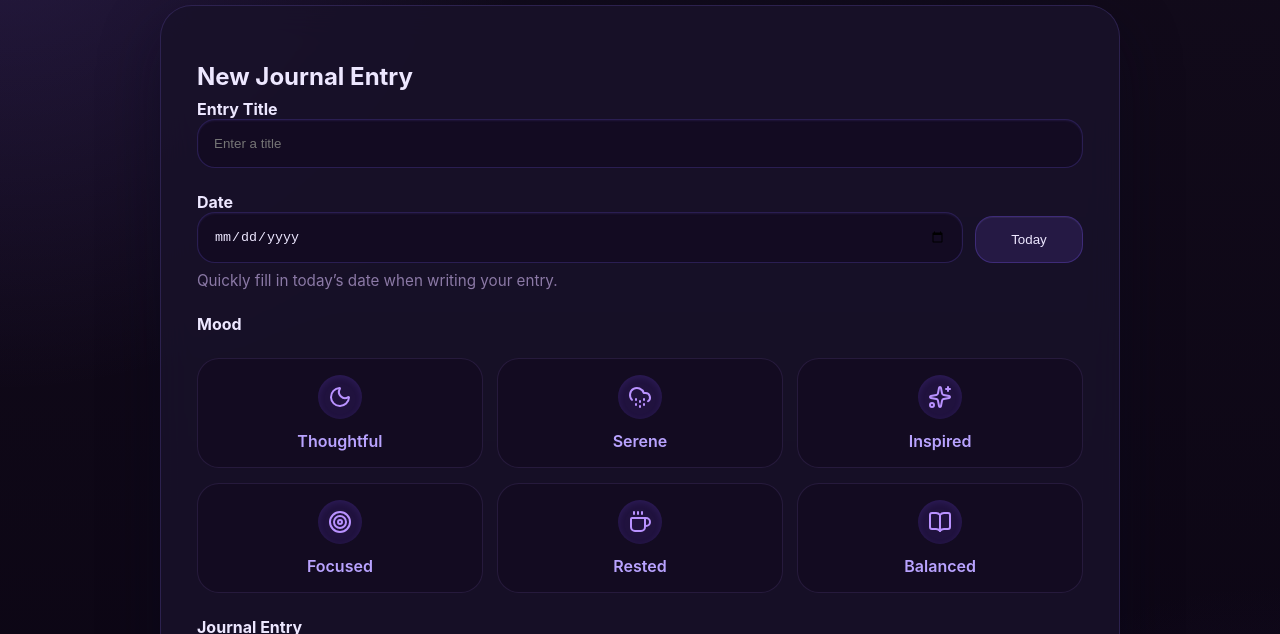
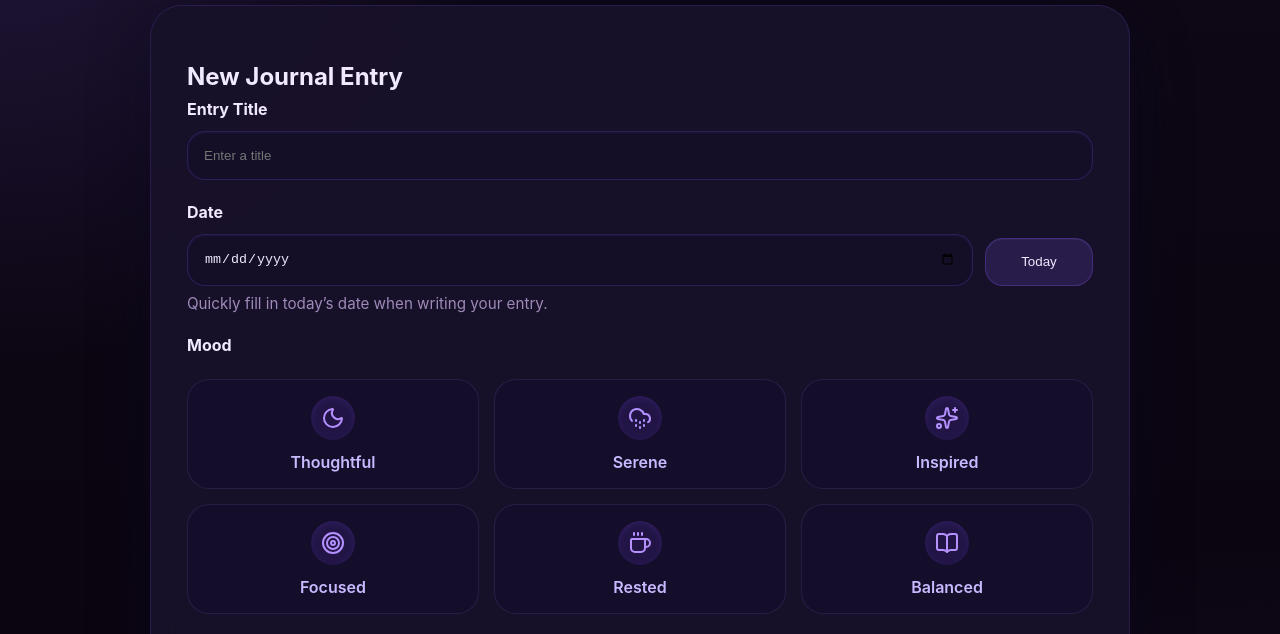
Before and after one commit to Darth-IDK/Journal_Web-App, a plain HTML site: page index.html in a window 1280 px wide. Shown: the part 136-770 px from the top of the page. Drawn offline with nearby package versions, Linux system fonts and the light colour scheme.

Commit message:
Added CSS file

```diff
--- a/style.css
+++ b/style.css
@@ -1,15 +1,15 @@
 :root {
     --bg: #100c19;
-    --bg-soft: #1b152d;
-    --surface: rgba(24, 18, 42, 0.88);
-    --surface-strong: rgba(39, 29, 66, 0.96);
-    --text-primary: #ede7ff;
-    --text-muted: #b9a3ff;
-    --text-subtle: #8b79a6;
-    --accent: #b992ff;
-    --accent-strong: #7b5cff;
-    --border: rgba(147, 119, 255, 0.18);
-    --shadow: 0 24px 60px rgba(11, 8, 29, 0.4);
+    --surface: rgba(24, 18, 42, 0.94);
+    --surface-soft: rgba(31, 23, 58, 0.92);
+    --surface-strong: rgba(35, 26, 68, 0.98);
+    --text-primary: #f0e9ff;
+    --text-muted: #c9b9ff;
+    --text-subtle: #9e8ab8;
+    --accent: #b491ff;
+    --accent-strong: #8a54ff;
+    --border: rgba(138, 100, 255, 0.16);
+    --shadow: 0 24px 60px rgba(12, 8, 30, 0.45);
 }
 
 * {
@@ -24,9 +24,9 @@ body {
     margin: 0;
     font-family: "Inter", "Segoe UI", system-ui, sans-serif;
     color: var(--text-primary);
-    background: radial-gradient(circle at top left, rgba(137, 102, 255, 0.18) 0%, transparent 30%),
-                radial-gradient(circle at bottom right, rgba(72, 44, 148, 0.24) 0%, transparent 28%),
-                linear-gradient(180deg, #120b1b 0%, #0a0412 100%);
+    background: radial-gradient(circle at top left, rgba(138, 100, 255, 0.16) 0%, transparent 28%),
+                radial-gradient(circle at bottom right, rgba(74, 44, 154, 0.2) 0%, transparent 32%),
+                linear-gradient(180deg, #0e0817 0%, #09030c 100%);
 }
 
 .section {
@@ -34,7 +34,7 @@ body {
 }
 
 .container {
-    max-width: 960px;
+    max-width: 980px;
     margin: 0 auto;
 }
 
@@ -66,24 +66,25 @@ body {
 }
 
 .field {
-    margin-bottom: 1.5rem;
+    margin-bottom: 1.4rem;
 }
 
 .label {
     font-weight: 700;
     color: var(--text-primary);
     margin-bottom: 0.75rem;
+    display: block;
 }
 
 .input,
 .textarea {
     width: 100%;
     border-radius: 18px;
-    border: 1px solid rgba(130, 97, 255, 0.22);
-    background: rgba(19, 12, 35, 0.9);
+    border: 1px solid rgba(132, 87, 255, 0.22);
+    background: rgba(21, 15, 40, 0.94);
     color: var(--text-primary);
     padding: 1rem 1rem;
-    box-shadow: inset 0 1px 2px rgba(111, 86, 209, 0.15);
+    box-shadow: inset 0 1px 2px rgba(104, 69, 198, 0.16);
     transition: border-color 0.2s ease, box-shadow 0.2s ease, transform 0.18s ease;
 }
 
@@ -91,7 +92,7 @@ body {
 .textarea:focus {
     outline: none;
     border-color: var(--accent);
-    box-shadow: 0 0 0 4px rgba(155, 120, 255, 0.14);
+    box-shadow: 0 0 0 4px rgba(180, 140, 255, 0.14);
     transform: translateY(-1px);
 }
 
@@ -114,18 +115,19 @@ body {
 .today-button {
     min-width: 108px;
     border-radius: 18px;
-    padding: 0.95rem 1.15rem;
-    background: rgba(125, 92, 255, 0.14);
+    padding: 0.95rem 1.1rem;
+    background: rgba(136, 92, 255, 0.16);
     color: var(--text-primary);
-    border: 1px solid rgba(125, 92, 255, 0.28);
+    border: 1px solid rgba(136, 92, 255, 0.28);
     box-shadow: inset 0 1px 1px rgba(255, 255, 255, 0.06);
     transition: transform 0.18s ease, background 0.2s ease, border-color 0.2s ease;
+    cursor: pointer;
 }
 
 .today-button:hover,
 .today-button:focus {
-    background: rgba(125, 92, 255, 0.24);
-    border-color: rgba(185, 146, 255, 0.43);
+    background: rgba(136, 92, 255, 0.24);
+    border-color: rgba(185, 146, 255, 0.42);
     color: #ffffff;
     transform: translateY(-1px);
 }
@@ -144,7 +146,7 @@ body {
 .mood-grid {
     display: grid;
     grid-template-columns: repeat(3, minmax(0, 1fr));
-    gap: 0.9rem;
+    gap: 0.95rem;
 }
 
 .mood-card {
@@ -154,11 +156,12 @@ body {
     gap: 0.75rem;
     padding: 1rem;
     border-radius: 22px;
-    background: rgba(20, 12, 34, 0.95);
+    background: rgba(22, 15, 44, 0.96);
     border: 1px solid rgba(143, 105, 201, 0.16);
     color: var(--text-primary);
     cursor: pointer;
     transition: transform 0.2s ease, background 0.2s ease, border-color 0.2s ease;
+    position: relative;
 }
 
 .mood-card:hover {
```
